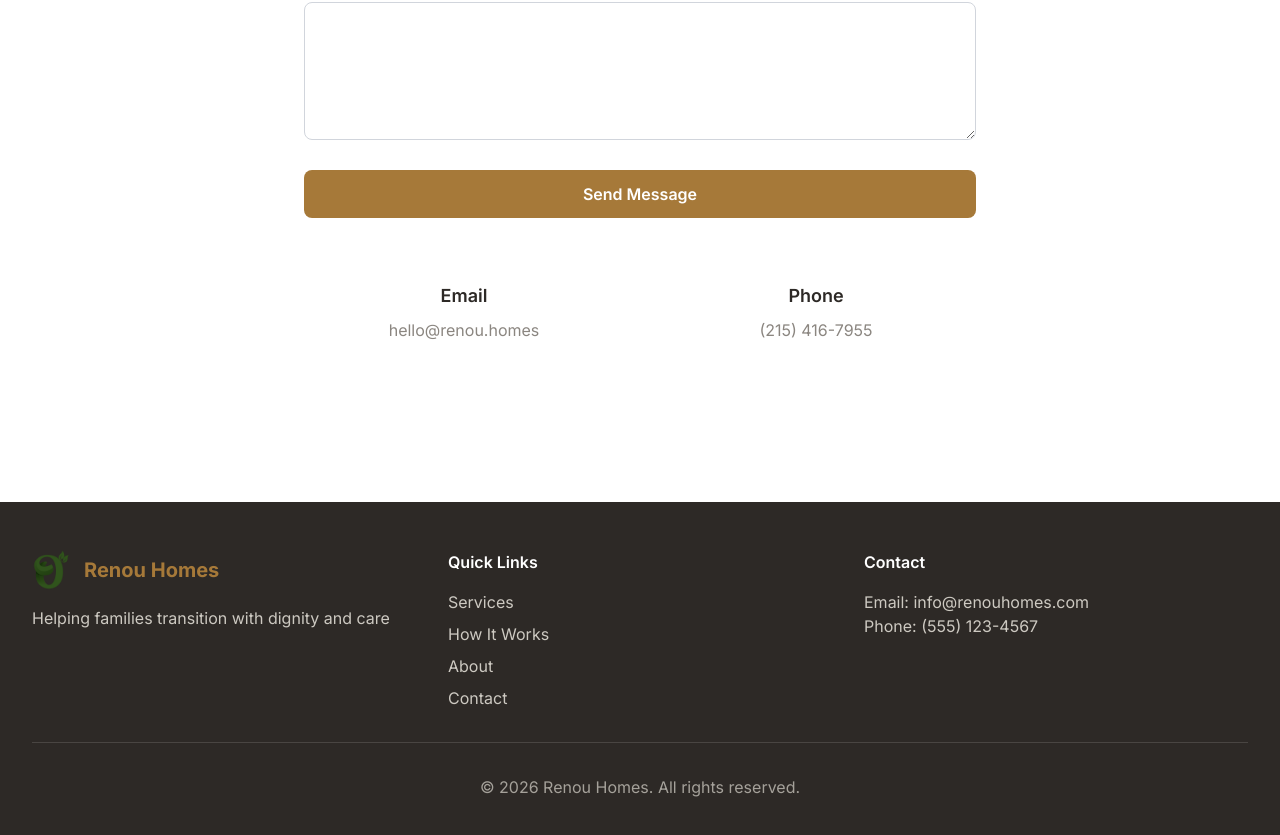
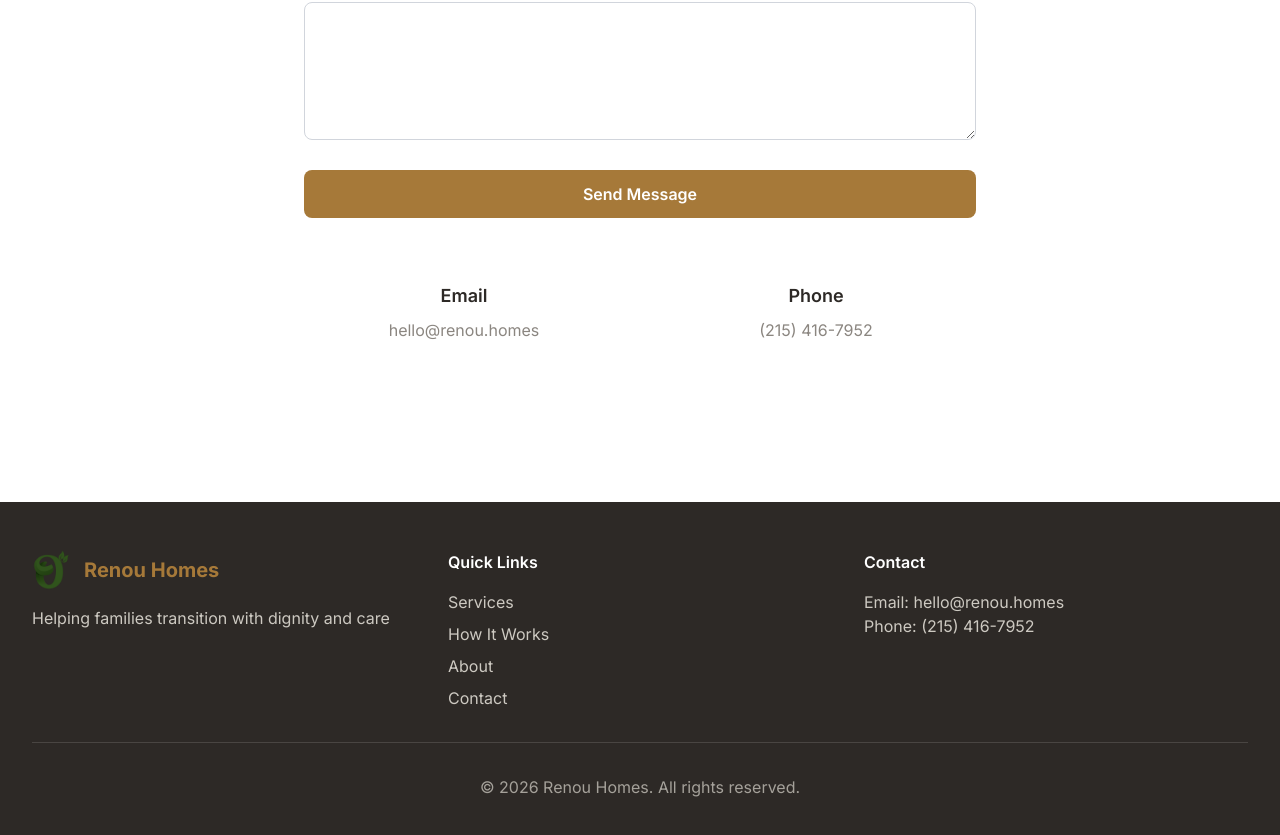
Before and after one commit to Happy-Hippopotam-us/renou, a Next.js app: page /contact in a window 1280 px wide. Shown: the part 728-1563 px from the top of the page. Built offline with nearby package versions, Linux system fonts and the light colour scheme.

Commit message:
Update contact information across site
- Change email from info@renouhomes.com to hello@renou.homes
- Update phone from (215) 416-7955 to (215) 416-7952
- Fix domain references from renouhomes.com to renou.homes
- Update footer, contact page, and README

```diff
--- a/app/contact/page.tsx
+++ b/app/contact/page.tsx
@@ -22,7 +22,7 @@ export default function ContactPage() {
           </div>
           <div>
             <h3 className="font-semibold text-lg mb-2 text-renou-charcoal">Phone</h3>
-            <p className="text-renou-gray">(215) 416-7955</p>
+            <p className="text-renou-gray">(215) 416-7952</p>
           </div>
         </div>
       </div>
--- a/app/layout.tsx
+++ b/app/layout.tsx
@@ -91,8 +91,8 @@ export default function RootLayout({
               <div>
                 <h4 className="font-semibold mb-4">Contact</h4>
                 <p className="text-renou-cream/80">
-                  Email: info@renouhomes.com<br />
-                  Phone: (555) 123-4567
+                  Email: hello@renou.homes<br />
+                  Phone: (215) 416-7952
                 </p>
               </div>
             </div>
```
Also changed, not shown: 1 other file (tests, documents, lock files or other folders).
